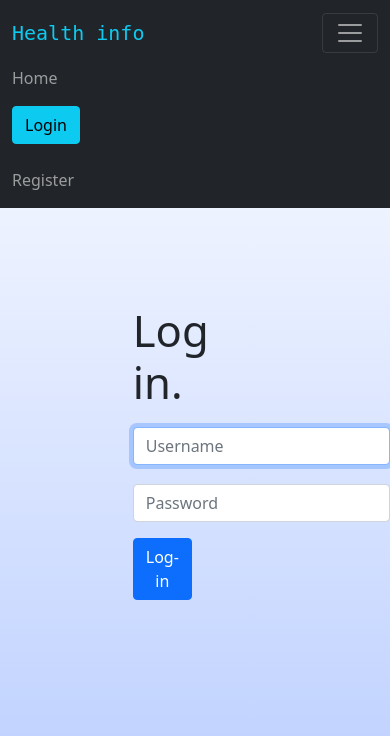
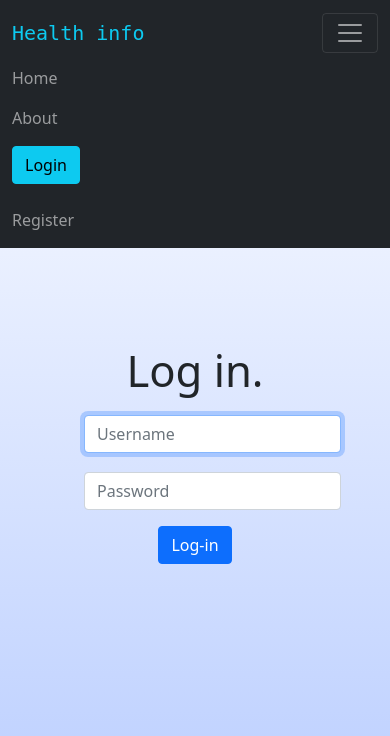
Before and after one commit to manaswii/healthapp, a Flask app: page /login in a window 390 px wide, after a click that opens the changed part. Shown: the top 736 px of the page. Run offline with Flask 2, Linux system fonts and the light colour scheme; some libraries are stand-ins or nearby versions.

Commit message:
fixed database, also added about section

```diff
--- a/application.py
+++ b/application.py
@@ -29,7 +29,8 @@
 app.config["SESSION_PERMANENT"] = False
 app.config["SESSION_TYPE"] = "filesystem"
 Session(app)
-db = SQL(os.getenv("DATABASE_URL"))
+db = SQL("***REMOVED***")
+#db = SQL(os.getenv("DATABASE_URL"))
 
 
 @app.route("/", methods = ["GET", "POST"])
@@ -117,11 +118,9 @@
         user = request.form.get("username")
         password = request.form.get("password")
         timeZone = request.form.get("timeZone")
-        offSet = request.form.get("offSet")
         usernames = db.execute("SELECT * FROM users WHERE username = ?;", user)
 
-        numbers = sum(c.isdigit() for c in offSet)
-        if timeZone not in all_timezones or len(offSet) != 5 or numbers != 4:
+        if timeZone not in all_timezones:
             return "time Zone error"
 
         if len(usernames) != 1:
@@ -132,24 +131,8 @@
         else:
             session["user_id"] = usernames[0]["id"]
 
-            #tmp = getTimeZone(request.environ['REMOTE_ADDR'])
-            #session[time_zone] will be of the form -> +05:30
             #session[time_zone_3] will be of the form -> 'IST'
-            #session[time_zone_2] will be of the form -> -05:30 ( the first symbol of the actual timezone's offset is swapped)
-            session["time_zone"] = offSet
             session["time_zone_3"] = timeZone
-
-            #addinng -> : , to the middle to change form from +0530 to +05:30
-            session["time_zone"] = session["time_zone"][:-2] + ":" + session["time_zone"][-2:]
-
-            #operations to set-up session[time_zone_2]
-            if session["time_zone"][0] == '-':
-                session["time_zone_2"] = '+' + session["time_zone"][1:]
-            elif session["time_zone"][0] == '+':
-                session["time_zone_2"] = '-' + session["time_zone"][1:]
-
-            print(session["time_zone"])
-            print(session["time_zone_2"])
             print(session["time_zone_3"])
             return redirect ("/")
 
@@ -191,6 +174,10 @@
 
     return render_template("register.html")
 
+@app.route("/about")
+def about():
+    return render_template("about.html")
+
 @app.route("/changePassword", methods = ["GET", "POST"])
 @login_required
 def changePassword():
@@ -221,8 +208,9 @@
     today = db.execute(f"Select *, to_char(TRANSACTED, 'DD-MM-YYYY HH24:MI') as date from history where DATE(TRANSACTED) AT TIME ZONE '{session['time_zone_3']}' = CURRENT_DATE AT TIME ZONE '{session['time_zone_3']}' AND user_id = {session['user_id']} ORDER BY TRANSACTED DESC")
 
     #older details(not including today), grouped by date
-    older = db.execute(f"SELECT to_char(TRANSACTED AT TIME ZONE '{session['time_zone_3']}', 'DD-MM-YYYY') AS date,  SUM(glasses) AS glasses, SUM(sleep) AS sleep, SUM(calories) AS calories FROM history WHERE user_id = {session['user_id']} AND DATE(TRANSACTED) AT TIME ZONE '{session['time_zone_3']}' != CURRENT_DATE AT TIME ZONE '{session['time_zone_3']}' GROUP BY date ORDER BY date DESC;")
+    older = db.execute(f"SELECT to_char(date AT TIME ZONE '{session['time_zone_3']}', 'DD-MM-YYYY') AS date, glasses, sleep, calories FROM (SELECT DATE(history.TRANSACTED) as date, SUM(glasses) AS glasses, SUM(sleep) AS sleep, SUM(calories) AS calories FROM history GROUP BY DATE(history.TRANSACTED)) as hist ORDER BY hist.date DESC")
     return render_template("history.html", today = today, older=older)
+
 
 
 # Contact API to display search results in the website index
@@ -233,8 +221,8 @@
     try:
         api_key = os.environ.get("API_KEY")
         api_id = os.environ.get("API_ID")
+        user_id = str(session['user_id'])
         name = request.args.get("q")
-        user_id = str(session['user_id'])
         url = f"https://trackapi.nutritionix.com/v2/search/instant?query={name}"
         headers = {'x-app-id': api_id, 'x-app-key': api_key, 'x-remote-user-id' : user_id}
         response = requests.get(url, headers=headers)
@@ -256,11 +244,13 @@
 @login_required
 def nutritionInfo():
     try:
-        #api_key ***REMOVED***	id ***REMOVED***
+        api_key = os.environ.get("API_KEY")
+        api_id = os.environ.get("API_ID")
+        user_id = str(session['user_id'])
         name = request.args.get("q")
         body = {"query": name}
         url = f"https://trackapi.nutritionix.com/v2/natural/nutrients"
-        headers = {'Content-Type': 'application/x-www-form-urlencoded', 'x-app-id': '***REMOVED***', 'x-app-key': '***REMOVED***', 'x-remote-user-id' : '0' }
+        headers = {'Content-Type': 'application/x-www-form-urlencoded', 'x-app-id': api_id, 'x-app-key': api_key, 'x-remote-user-id' : user_id }
         response = requests.post(url,  headers=headers, data = body)
         response = response.json()
         return {
--- a/static/styles.css
+++ b/static/styles.css
@@ -32,8 +32,8 @@
 }
 .indexImg
 {
-    width: 120px;
-    height: 120px;
+    width: 110px;
+    height: 110px;
     margin-right: 15px;
 }
 .smallImg{
--- a/templates/index.html
+++ b/templates/index.html
@@ -131,12 +131,12 @@
         <div class="form-group">
             <label for="calories"> enter amount of calories consumed</label>
             <input autocomplete="off" class="form-control" id="calories" name="calories" placeholder="Enter manually or search food" type="number" step = "any">
-            <br>calories consumed today in total : {{caloriesConsumed}}
+            <br><br>calories consumed today in total : {{caloriesConsumed}}
         </div>
 
         <div class = "text-center">
 
-            <button class="btn btn-primary mt-3" type="submit">update info</button>
+            <button class="btn btn-primary mt-4" type="submit">update info</button>
 
         </div>
 </form>
--- a/templates/layout.html
+++ b/templates/layout.html
@@ -36,19 +36,27 @@
                     <li class="nav-item">
                       <a class="nav-link" href="/history">History</a>
                     </li>
+                    <li class="nav-item">
+                      <a class="nav-link" href="/about">About</a>
+                    </li>
                   </ul>
                   <ul class="navbar-nav ms-auto">
 
                     <li class="nav-item">
                       <a class="nav-link" href="/accountsettings">Account settings</a>
                     </li>
-                    <li class="nav-item">
+                    <li class="nav-item ">
                       <a class="nav-link text-danger" href="/logout">Log Out</a>
                     </li>
 
+
+                  {% else %}
+                  <ul class = "navbar-nav">
+                    <li class="nav-item">
+                      <a class="nav-link" href="/about">About</a>
+                    </li>
                   </ul>
 
-                  {% else %}
                   <ul class="navbar-nav ms-auto ">
                     <li class="nav-item">
                       <a class="nav-link" href="/login"><button type="button" class="btn btn-info">Login</button></a>
@@ -56,10 +64,9 @@
                     <li class="nav-item">
                       <a class="nav-link mt-2" href="/register">Register</a>
                     </li>
-
                   </ul>
                   {% endif %}
-                </div>
+
               </div>
               </nav>
         <main class="container p-4">
--- a/templates/login.html
+++ b/templates/login.html
@@ -6,14 +6,12 @@
 <script>
     document.addEventListener('DOMContentLoaded', function(){
         let timeZone = Intl.DateTimeFormat().resolvedOptions().timeZone;
-        let offset = new Date().toString().match(/([-\+][0-9]+)\s/)[1];
         document.querySelector("#timeZone").value = timeZone;
-        document.querySelector("#offSet").value = offset;
 
     });
 </script>
 <div class = "row p-4 justify-content-center" style= "text-align: center; " >
-    <div class = "col-5 p-5 rounded-3">
+    <div class = "col p-5 rounded-3">
         <h1 class="display-1">Log in.</h1>
         <form action="/login" method="post" >
             <div class="form-group">
@@ -30,10 +28,6 @@
                 <input class = "form-control d-none" type="text"  name = "timeZone" id= "timeZone">
             </div>
 
-            <div class = "form-group">
-                <input class = "form-control d-none" type="text"  name = "offSet" id ="offSet">
-            </div>
-
         </form>
     </div>
 </div>
--- a/templates/register.html
+++ b/templates/register.html
@@ -5,7 +5,7 @@
 {% block body %}
 <div class = "row p-4 justify-content-center" style= "text-align: center;" >
 
-    <div class = "col-3 rounded-3">
+    <div class = "col-xs-12 col-md-3 rounded-3">
     <h3 class="display-3">Register.</h3>
     <form action="/register" method="post">
         <div class="form-group">
```
Lines whose indentation alone changed are shown as unchanged.
